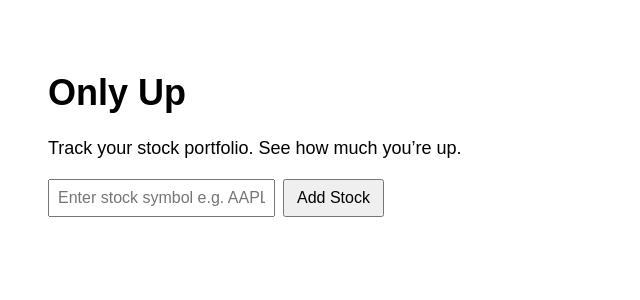
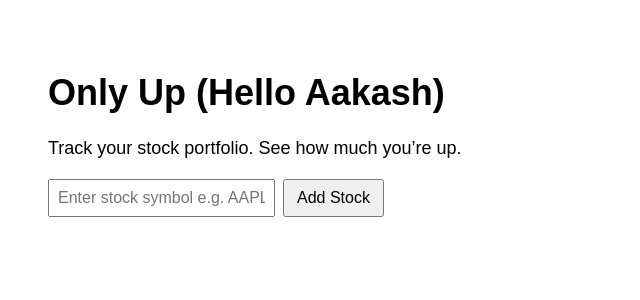
Before and after one commit to nmirpuri/Only-Up-Investing, a Next.js app: page / in a window 1280 px wide. Shown: the top 300 px of the page, without its empty margins (0-640 px from the left). Built offline with nearby package versions, Linux system fonts and the light colour scheme.

Commit message:
Update page.js

```diff
--- a/app/page.js
+++ b/app/page.js
@@ -13,7 +13,7 @@ export default function Home() {
 
   return (
     <main style={{ padding: "40px", fontFamily: "sans-serif" }}>
-      <h1 style={{ fontSize: "36px", fontWeight: "bold" }}>Only Up</h1>
+      <h1 style={{ fontSize: "36px", fontWeight: "bold" }}>Only Up (Hello Aakash)</h1>
       <p style={{ marginTop: "12px", fontSize: "18px" }}>
         Track your stock portfolio. See how much you’re up.
       </p>
```
